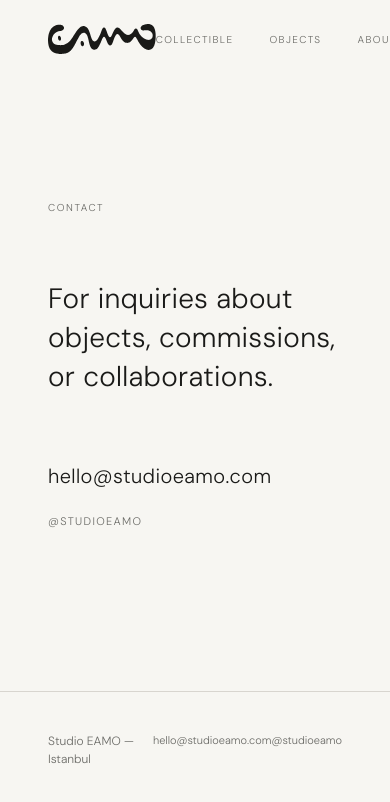
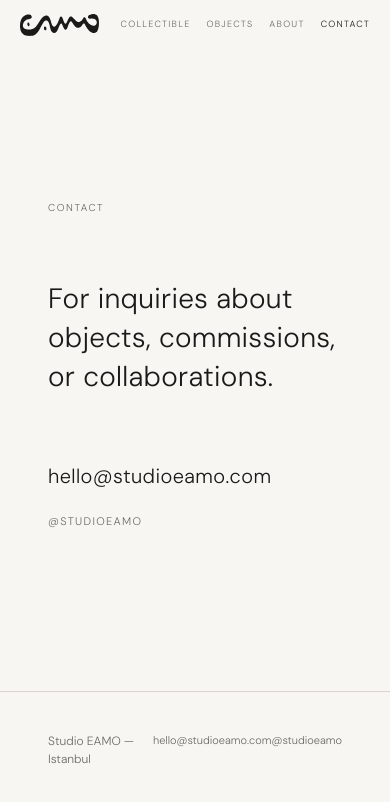
Before and after one commit to mecenigra/studioeamo, a Next.js app: page /contact in a window 390 px wide. Shown: the top 802 px of the page. Built offline with nearby package versions, Linux system fonts and the light colour scheme.

Commit message:
responsive nav

```diff
--- a/components/Nav.tsx
+++ b/components/Nav.tsx
@@ -12,15 +12,83 @@ interface NavProps {
 const LIGHT = "#F7F6F2";
 
 // Renk değişim sınırı, ekranın tepesinden piksel cinsinden.
-// 0  = fotoğrafın alt kenarı ekranın tepesini geçtiği an değişir.
-//      Fotoğraf sonuna kadar akar, hiçbir yeri örtülmez.
-// 39 = logonun tam ortası. Sınır çizgisi logonun içinden geçerken değişir.
-// 78 = nav'ın alt kenarı. Fotoğrafın son 78 pikselini örter — eski şerit sorunu.
+// 0 = fotoğrafın alt kenarı ekranın tepesini geçtiği an değişir.
+//     Fotoğraf sonuna kadar akar, hiçbir yeri örtülmez.
+// Büyütürsen fotoğrafın son pikselleri nav'ın opak zemini altında kalır.
 const SWITCH_AT = 0;
+
+/* ------------------------------------------------------------------
+   Ölçüler artık sabit değil, görüntü alanına bağlı.
+
+   420 piksel genişlikte COMPACT değerleri, 1600'de DESKTOP değerleri
+   geçerli; arada doğrusal olarak geçiş yapılıyor.
+
+   Yükseklik 560 pikselin altına düştüğünde (yatay telefon) genişlik ne
+   olursa olsun ölçek 0.35'te tutuluyor — orada sorun genişlik değil,
+   nav'ın dikeyde kapladığı yer.
+------------------------------------------------------------------ */
+type Metrics = {
+  logo: number;
+  font: number;
+  padY: number;
+  padX: number;
+  gap: number;
+};
+
+const COMPACT: Metrics = { logo: 22, font: 9, padY: 14, padX: 20, gap: 16 };
+const DESKTOP: Metrics = { logo: 30, font: 10, padY: 24, padX: 48, gap: 36 };
+
+const REF_MIN = 420;
+const REF_MAX = 1600;
+const SHORT_SCREEN = 560;
+const SHORT_SCREEN_CAP = 0.35;
+
+const lerp = (a: number, b: number, t: number) => a + (b - a) * t;
+
+function measure(): Metrics {
+  const w = window.innerWidth;
+  const h = window.innerHeight;
+
+  let t = (w - REF_MIN) / (REF_MAX - REF_MIN);
+  t = Math.min(1, Math.max(0, t));
+  if (h < SHORT_SCREEN) t = Math.min(t, SHORT_SCREEN_CAP);
+
+  return {
+    logo: Math.round(lerp(COMPACT.logo, DESKTOP.logo, t)),
+    font: Math.round(lerp(COMPACT.font, DESKTOP.font, t) * 10) / 10,
+    padY: Math.round(lerp(COMPACT.padY, DESKTOP.padY, t)),
+    padX: Math.round(lerp(COMPACT.padX, DESKTOP.padX, t)),
+    gap: Math.round(lerp(COMPACT.gap, DESKTOP.gap, t)),
+  };
+}
 
 export default function Nav({ transparent = false }: NavProps) {
   const pathname = usePathname();
   const [scrolled, setScrolled] = useState(false);
+
+  // Sunucuda window yok; masaüstü değerleriyle başlayıp ilk karede ölçüyoruz.
+  const [m, setM] = useState<Metrics>(DESKTOP);
+
+  useEffect(() => {
+    let ticking = false;
+    const apply = () => setM(measure());
+    const onResize = () => {
+      if (ticking) return;
+      ticking = true;
+      window.requestAnimationFrame(() => {
+        apply();
+        ticking = false;
+      });
+    };
+
+    apply();
+    window.addEventListener("resize", onResize);
+    window.addEventListener("orientationchange", onResize);
+    return () => {
+      window.removeEventListener("resize", onResize);
+      window.removeEventListener("orientationchange", onResize);
+    };
+  }, []);
 
   // Nav, hero'nun alt kenarı SWITCH_AT çizgisini geçtiğinde koyu moda döner.
   // Sabit piksel eşiği yok — hero ne kadar uzunsa o kadar açık kalır.
@@ -68,14 +136,14 @@ export default function Nav({ transparent = false }: NavProps) {
         display: "flex",
         justifyContent: "space-between",
         alignItems: "center",
-        padding: "24px 48px",
+        padding: `${m.padY}px ${m.padX}px`,
         background: isLight ? "transparent" : "var(--bg)",
         transition: "background 0.3s ease",
       }}
     >
-      <Link href="/" style={{ display: "block", lineHeight: 0 }}>
+      <Link href="/" style={{ display: "block", lineHeight: 0, flexShrink: 0 }}>
         <EamoLogo
-          height={30}
+          height={m.logo}
           style={{
             color: isLight ? LIGHT : "var(--ink)",
             transition: "color 0.3s ease",
@@ -83,7 +151,7 @@ export default function Nav({ transparent = false }: NavProps) {
         />
       </Link>
 
-      <div style={{ display: "flex", gap: "36px" }}>
+      <div style={{ display: "flex", gap: `${m.gap}px`, flexShrink: 0 }}>
         {[
           { label: "COLLECTIBLE", href: "/objects" },
           { label: "OBJECTS", href: "/objects" },
@@ -95,9 +163,10 @@ export default function Nav({ transparent = false }: NavProps) {
             href={href}
             style={{
               fontFamily: "var(--sans)",
-              fontSize: "10px",
+              fontSize: `${m.font}px`,
               fontWeight: 300,
               letterSpacing: "0.14em",
+              whiteSpace: "nowrap",
               color: isLight
                 ? LIGHT
                 : pathname === href
```
